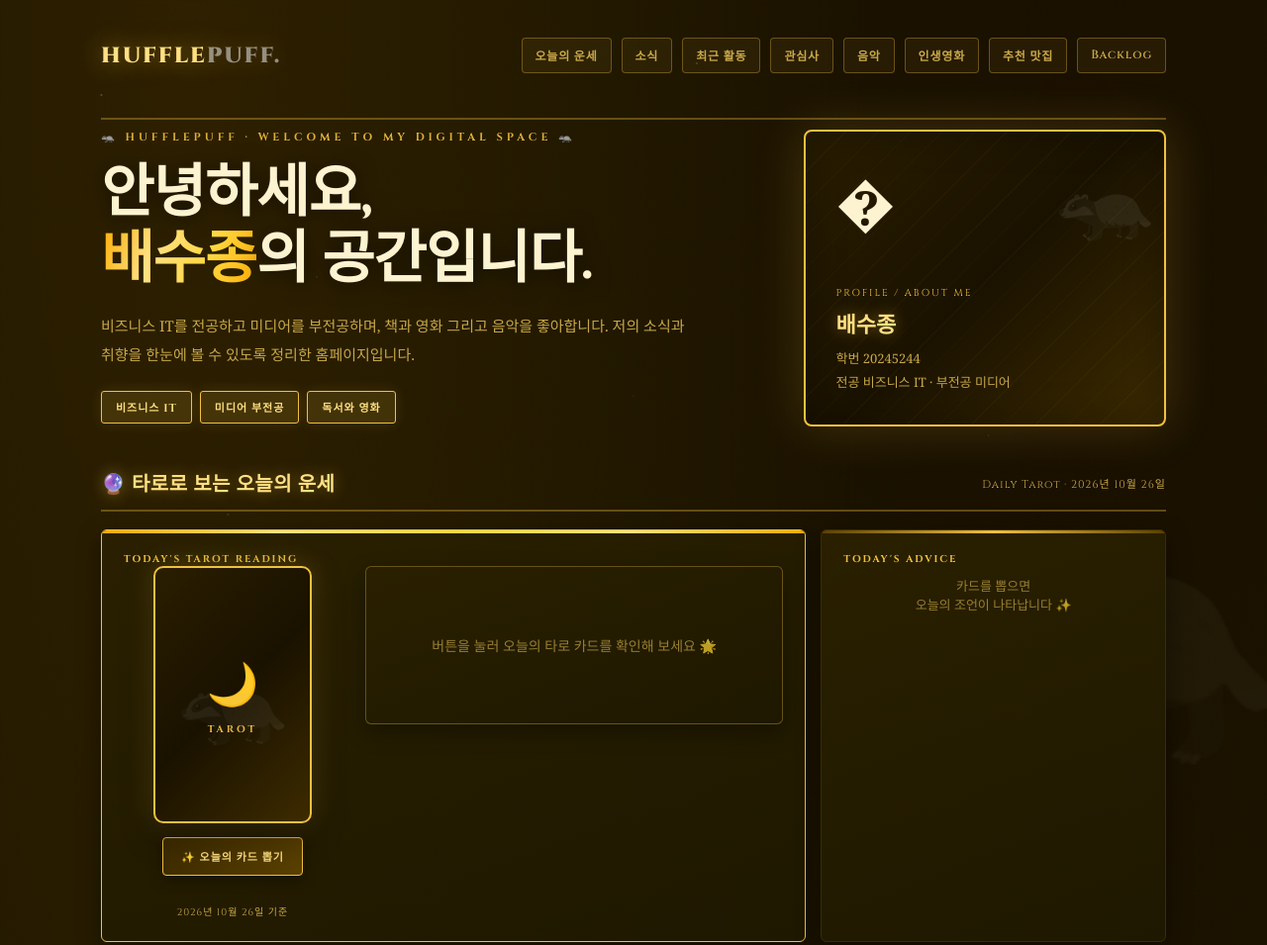
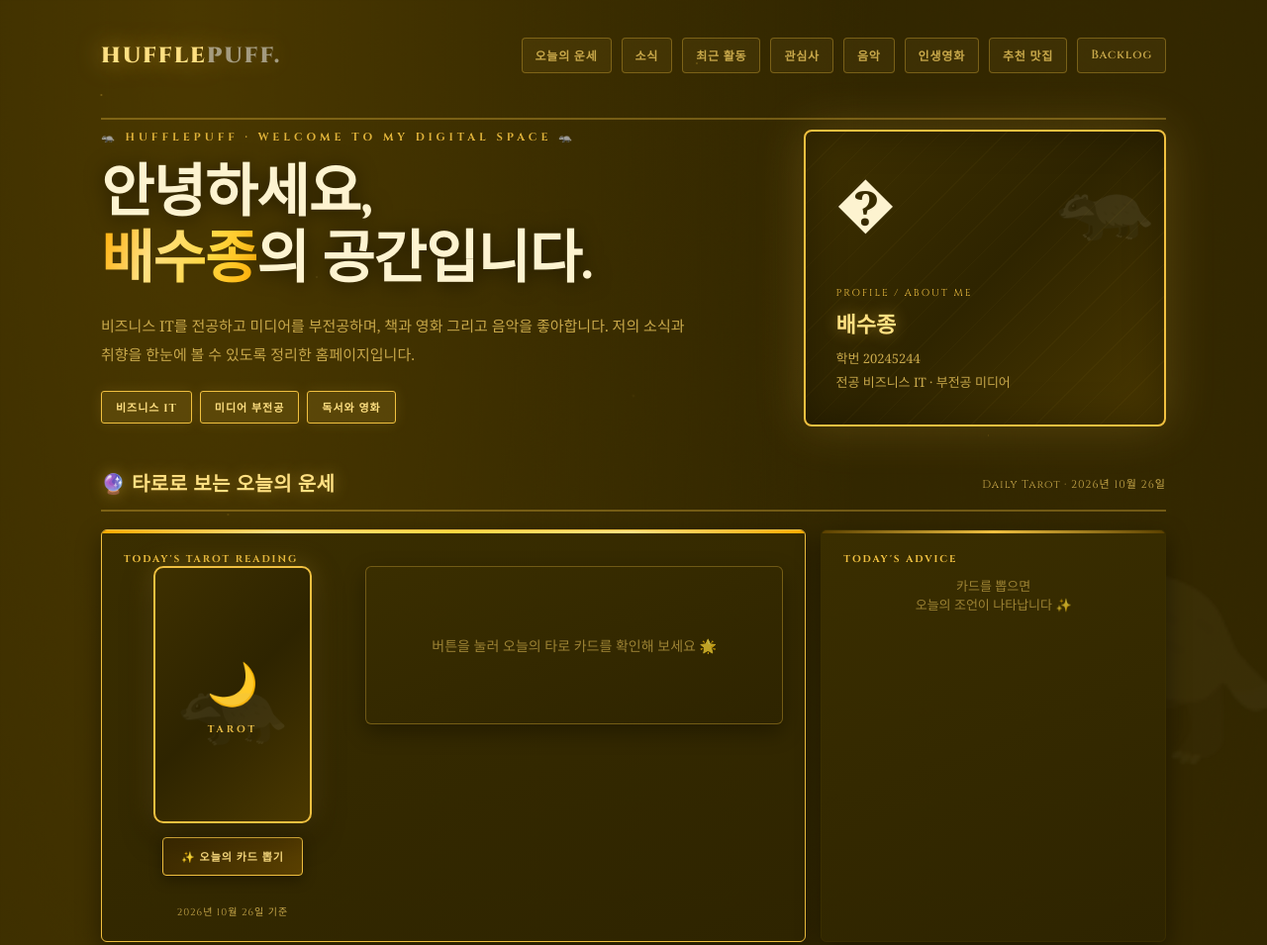
Before and after one commit to sujong45/sujong45.github.io, a plain HTML site: page index.html in a window 1280 px wide. Shown: the top 955 px of the page at 99% size. Drawn offline with Linux system fonts and the light colour scheme.

Commit message:
fix: 배경색 밝기 개선 (어두운 블랙 → 따뜻한 황갈색)

```diff
--- a/index.html
+++ b/index.html
@@ -3,7 +3,7 @@
 <head>
 <meta charset="UTF-8">
 <meta name="viewport" content="width=device-width,initial-scale=1">
-<meta name="theme-color" content="#1a1400">
+<meta name="theme-color" content="#2e2400">
 <title>배수종 | Personal Homepage</title>
 <link rel="preconnect" href="https://fonts.googleapis.com">
 <link rel="preconnect" href="https://fonts.gstatic.com" crossorigin>
@@ -14,9 +14,9 @@
    Colors: Yellow #f0c040 / Black #1a1400 / Earth tones
 ══════════════════════════════════════ */
 :root{
-  --bg:       #1a1400;
-  --bg2:      #221b00;
-  --surface:  #2a2000;
+  --bg:       #2e2400;
+  --bg2:      #382d00;
+  --surface:  #443600;
   --yellow:   #f0c040;
   --yellow2:  #ffe082;
   --yellow3:  #ffd740;
@@ -40,10 +40,10 @@ html{scroll-behavior:smooth}
 body{
   margin:0;
   background:
-    radial-gradient(ellipse at 15% 0%,   #2e2000 0%,transparent 45%),
-    radial-gradient(ellipse at 85% 8%,   #1a1000 0%,transparent 40%),
-    radial-gradient(ellipse at 50% 100%, #2a1800 0%,transparent 50%),
-    linear-gradient(180deg,#1a1400 0%,#221a00 100%);
+    radial-gradient(ellipse at 15% 0%,   #4a3800 0%,transparent 45%),
+    radial-gradient(ellipse at 85% 8%,   #342800 0%,transparent 40%),
+    radial-gradient(ellipse at 50% 100%, #3e3000 0%,transparent 50%),
+    linear-gradient(180deg,#2e2400 0%,#382c00 100%);
   min-height:100vh;
 }
 
@@ -147,7 +147,7 @@ nav a:hover,nav a:focus-visible{
 
 /* 프로필 카드 */
 .profile{
-  background:linear-gradient(135deg,#2a1e00 0%,#1a1200 50%,#3d2b00 100%);
+  background:linear-gradient(135deg,#3e3000 0%,#2e2400 50%,#4a3800 100%);
   border:2px solid var(--yellow);
   border-radius:8px;padding:30px;
   display:flex;flex-direction:column;justify-content:space-between;
@@ -190,7 +190,7 @@ section{margin-top:42px;scroll-margin-top:20px}
 /* ── 카드 ── */
 .grid{display:grid;grid-template-columns:repeat(3,minmax(0,1fr));gap:15px}
 .card{
-  background:linear-gradient(160deg,#2a2000 0%,#1e1800 100%);
+  background:linear-gradient(160deg,#3a2e00 0%,#2e2400 100%);
   border:1px solid var(--border);
   box-shadow:0 8px 24px #00000066;
   transition:transform .2s,box-shadow .2s,border-color .2s;
@@ -265,13 +265,13 @@ footer{
 
 /* ── 섹션별 카드 테마 ── */
 #news .card:first-child{
-  background:linear-gradient(160deg,#2e2000 0%,#1e1600 100%);
+  background:linear-gradient(160deg,#402e00 0%,#342400 100%);
 }
 #news .card:first-child::before{
   background:linear-gradient(90deg,var(--amber),var(--yellow2),var(--amber));
 }
 #activity .card:first-child{
-  background:linear-gradient(160deg,#1e2200 0%,#181a00 100%);
+  background:linear-gradient(160deg,#303400 0%,#282c00 100%);
   border-color:#5a6000aa;
 }
 #activity .card:first-child::before{
@@ -279,7 +279,7 @@ footer{
 }
 #interests .card{border-color:#f0c04033}
 #music .card:first-child{
-  background:linear-gradient(160deg,#2a1a00 0%,#1e1200 100%);
+  background:linear-gradient(160deg,#3c2c00 0%,#302000 100%);
 }
 #music .card:first-child::before{background:linear-gradient(90deg,var(--amber),var(--yellow3),var(--amber))}
 
@@ -327,7 +327,7 @@ footer{
 .tarot-card.flipped .tarot-card-inner{transform:rotateY(180deg)}
 .tarot-face,.tarot-back{position:absolute;inset:0;border-radius:10px;backface-visibility:hidden;display:flex;align-items:center;justify-content:center;flex-direction:column;gap:8px}
 .tarot-back{
-  background:linear-gradient(135deg,#2a1e00 0%,#1a1200 50%,#3d2b00 100%);
+  background:linear-gradient(135deg,#3e3000 0%,#2e2400 50%,#4a3800 100%);
   border:2px solid var(--yellow);
   box-shadow:0 12px 32px #00000077,0 0 28px #f0c04044;
   color:var(--yellow2);font-size:42px;
@@ -357,7 +357,7 @@ footer{
 }
 .tarot-btn:disabled{opacity:.4;cursor:default}
 .tarot-result{
-  background:linear-gradient(160deg,#2a2000 0%,#1e1800 100%);
+  background:linear-gradient(160deg,#3a2e00 0%,#2e2400 100%);
   border:1px solid var(--border2);border-radius:6px;
   padding:22px 24px;box-shadow:0 8px 22px #00000055;
   min-height:160px;display:flex;flex-direction:column;justify-content:center;
```
